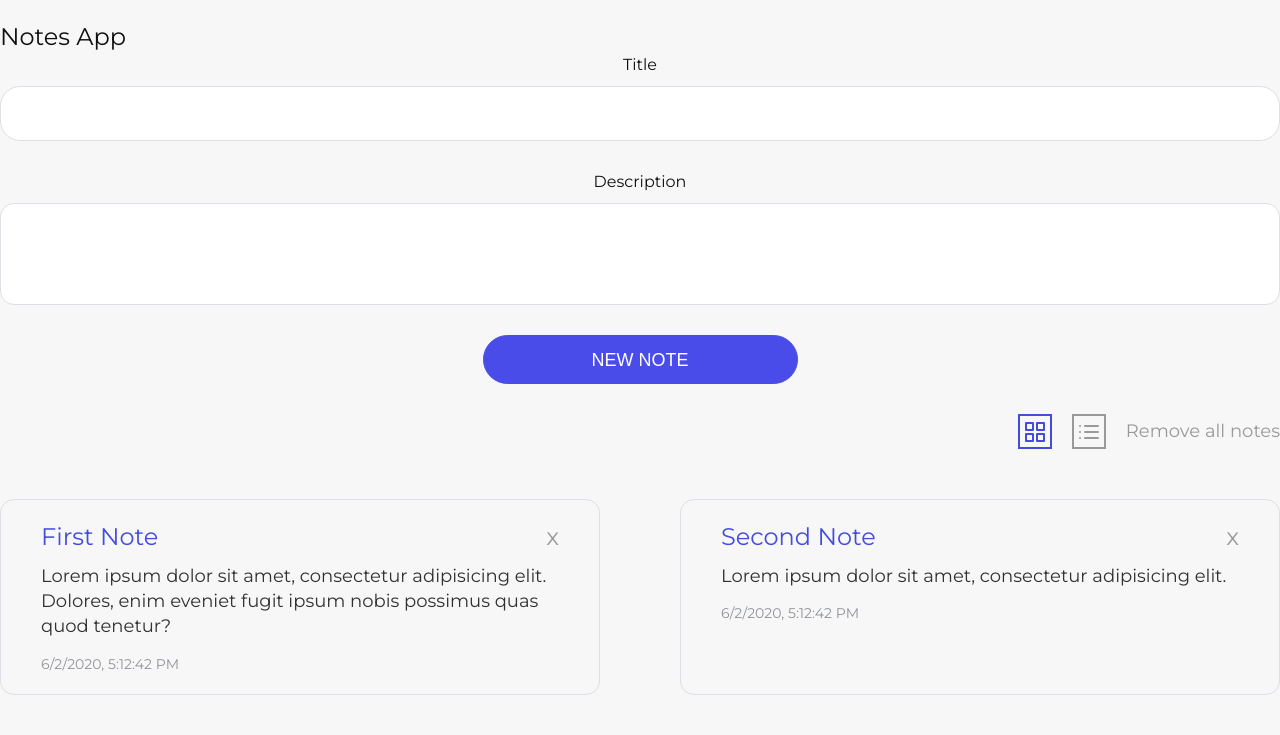
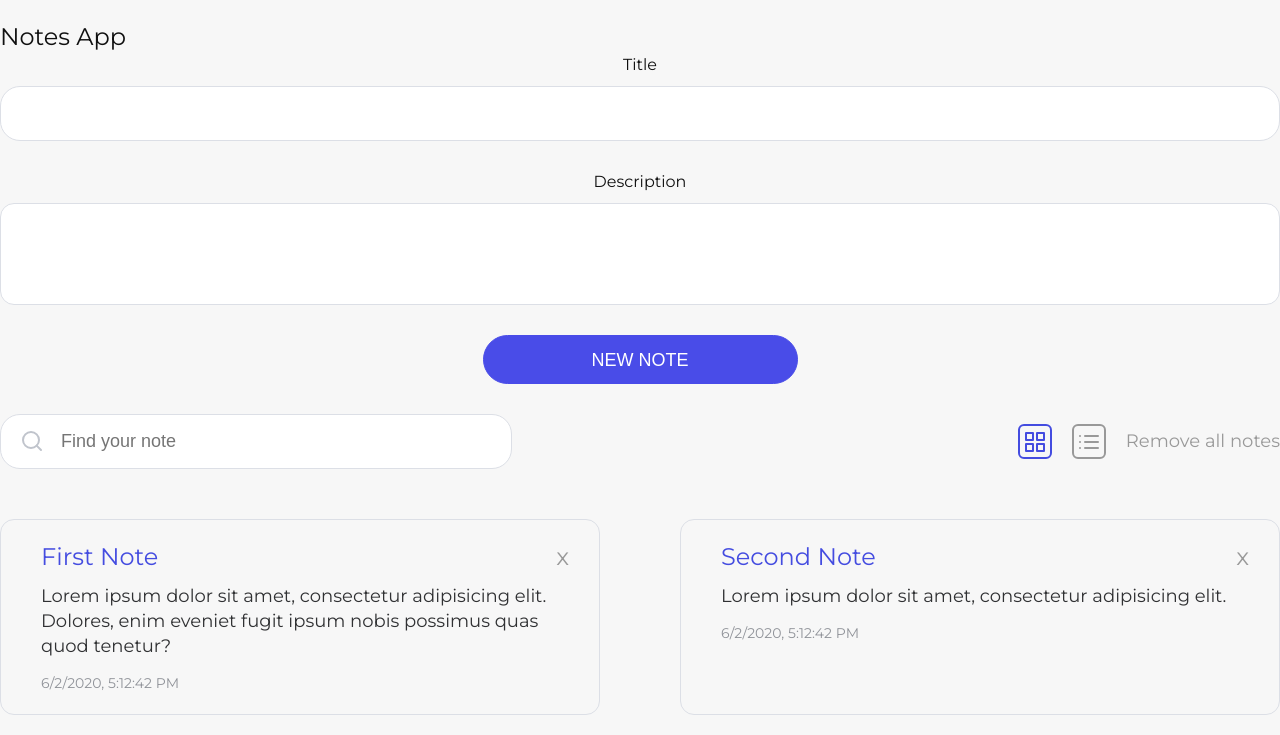
Before and after one commit to olegchabak/notes, a Vue app: page / in a window 1280 px wide. Shown: the top 735 px of the page. Built offline with nearby package versions, Linux system fonts and the light colour scheme.

Commit message:
end https://tocode.ru/lk/courses/vue-pro/#/note-2/7

```diff
--- a/src/App.vue
+++ b/src/App.vue
@@ -8,6 +8,11 @@
 					<new-note @add-note="addNote" :note="note"/>
 					<message v-if="message" :message="message"/>
 					<div class="control" v-if="notes.length>0">
+						<search v-if="notes.length>0"
+						        :value="search"
+						        placeholder="Find your note"
+						        @search="search=$event"
+						/>
 						<a href="#"
 						   @click.prevent="grid = true"
 						   class="control__btn"
@@ -24,7 +29,7 @@
 						</a>
 						<a href="#" @click.prevent="notes=[]" class="contol__link remove">Remove all notes</a>
 					</div>
-					<notes :notes="notes" @removeNote="removeNote" :grid="grid"/>
+					<notes :notes="filteredNotes" @removeNote="removeNote" :grid="grid"/>
 				</div><!-- /.container -->
 
 			</section>
@@ -34,8 +39,9 @@
 </template>
 
 <script>
+	import NewNote from '@/components/NewNote';
 	import Message from '@/components/Message';
-	import NewNote from '@/components/NewNote';
+	import Search from '@/components/Search';
 	import Notes from '@/components/Notes';
 
 	export default {
@@ -44,6 +50,7 @@
 				title: 'Notes App',
 				message: null,
 				grid: true,
+				search: '',
 				note: {
 					title: '',
 					description: '',
@@ -69,7 +76,26 @@
 			}
 		},
 		props: {},
-		computed: {},
+		computed: {
+			filteredNotes(){
+				let arr = this.notes,
+					search = this.search;
+
+				if (!search) return arr;
+
+				search = search.trim().toLowerCase();
+
+				arr = arr.filter(
+					(item)=>{
+						return item.title
+							.trim()
+							.toLowerCase()
+							.indexOf( search ) !== -1 ;
+					}
+				)
+				return arr;
+			}
+		},
 		methods: {
 			addNote() {
 				let {title, description} = this.note;
@@ -78,16 +104,15 @@
 					return
 				} else this.message = null
 				let date = new Date(Date.now()).toLocaleString();
-				this.$emit('addNote', this.note)
 				this.notes.push({title, description, date});
 				this.note.title = '';
 				this.note.description = '';
 			},
 			removeNote(index) {
 				this.notes.splice(index, 1);
-			}
+			},
 		},
-		components: {Message, NewNote, Notes}
+		components: {Message, NewNote, Notes, Search},
 	}
 </script>
 
@@ -106,6 +131,7 @@
 		&__btn{
 			border: 2px solid $light-color;
 			padding: 3px;
+			border-radius: 6px;
 		}
 		&__link, &__btn {
 			color: $light-color;
@@ -123,7 +149,7 @@
 	.remove {
 		color: $light-color;
 		&:hover {
-			color: $primary-color;
+			color: $danger-color;
 		}
 	}
 </style>
--- a/src/components/Message.vue
+++ b/src/components/Message.vue
@@ -16,9 +16,10 @@
 	}
 </script>
 
-<style scoped>
+<style lang="scss">
+	@import "@/assets/scss/utils/vars.scss";
 	.message{
-		color: red;
+		color: $danger-color;
 		text-align: center;
 	}
 </style>
--- a/src/components/NewNote.vue
+++ b/src/components/NewNote.vue
@@ -1,9 +1,9 @@
 <template>
 	<div class="new-note">
 		<label for="newNoteInput">Title</label>
-		<input v-model="note.title" type="text" id="newNoteInput">
+		<input v-model="note.title" type="text" id="newNoteInput" class="new-note__field">
 		<label for="newNoteTextarea">Description</label>
-		<textarea v-model="note.description" id="newNoteTextarea"></textarea>
+		<textarea v-model="note.description" id="newNoteTextarea" class="new-note__field"></textarea>
 		<button @click.prevent="addNote" class="btn btnPrimary">New note</button>
 	</div>
 </template>
@@ -12,12 +12,14 @@
 	export default {
 		name: "new-note",
 		data(){
-			return {}
+			return {
+				counter: 0
+			}
 		},
 		props:{
 			note: {
 				type: Object,
-				required: true
+				required: true,
 			}
 		},
 		methods:{
@@ -32,9 +34,9 @@
 	.new-note{
 		text-align: center;
 		margin-bottom: 30px;
-	}
-	input, textarea {
-		display: block;
-		margin-bottom: 30px;
+		&__field {
+			display: block;
+			margin-bottom: 30px;
+		}
 	}
 </style>
--- a/src/components/Notes.vue
+++ b/src/components/Notes.vue
@@ -63,7 +63,7 @@
 			height: 100%;
 			transition: transform .25s ease, border-color .25s ease;
 			&:hover{
-				border-color: $primary-color;
+				border-color: rgba($primary-color, .5);
 				transform: translateY(-3px);
 				box-shadow: 0 3px 3px rgba($light-color, .3);
 			}
@@ -84,6 +84,10 @@
 			color: $neutral-secondary;
 			font-size: 14px;
 		}
+		&__remove{
+			padding: 0 10px;
+			margin-right: -20px;
+		}
 		&--full{
 			text-align: center;
 			.note__inner{
--- /dev/null
+++ b/src/components/Search.vue
@@ -0,0 +1,52 @@
+<template>
+	<div class="search">
+		<input type="text" class="search__input" v-model="search" :placeholder="placeholder">
+		<svg xmlns="http://www.w3.org/2000/svg" width="24" height="24" viewBox="0 0 24 24" fill="none" stroke="currentColor" stroke-width="2" stroke-linecap="round" stroke-linejoin="round" class="feather feather-search search__icon"><circle cx="11" cy="11" r="8"></circle><line x1="21" y1="21" x2="16.65" y2="16.65"></line></svg>
+	</div>
+</template>
+
+<script>
+	export default {
+		name: "Search",
+		data(){
+			return {
+				search: this.value
+			}
+		},
+		props:{
+			value: {
+				type: String,
+				required: true
+			},
+			placeholder:{
+				type: String,
+				default: ''
+			}
+		},
+		watch:{
+			search(val){
+				this.$emit('search', val);
+			}
+		}
+	}
+</script>
+
+<style lang="scss">
+	@import "@/assets/scss/utils/vars.scss";
+
+	.search{
+		margin-right: auto;
+		position: relative;
+		width: 40%;
+		&__input{
+			margin-bottom: 0;
+			padding-left: 60px;
+		 }
+		&__icon{
+			position: absolute;
+			left: 20px;
+			top: 15px;
+			color: $neutral-placeholder;
+		}
+	}
+</style>
```
